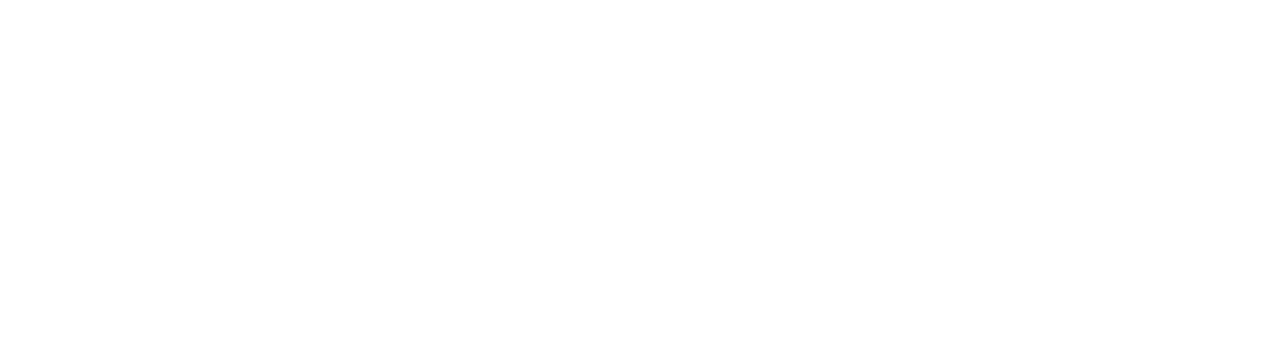
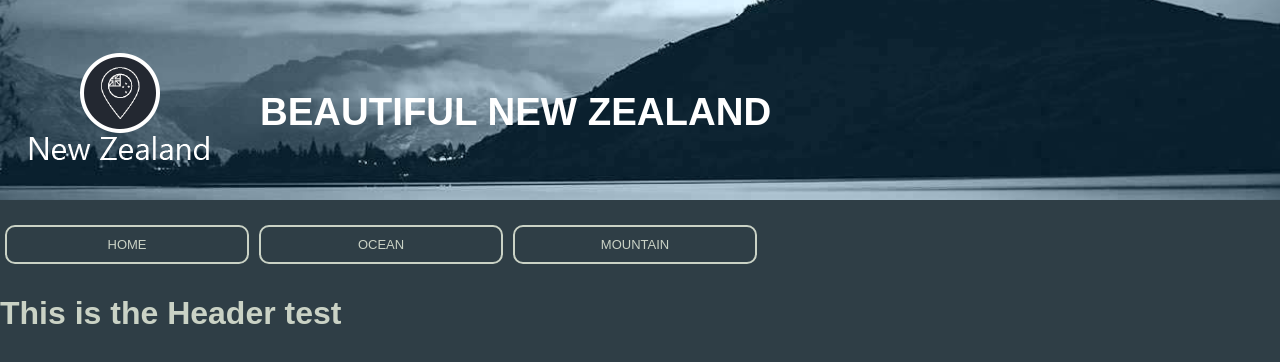
Before and after one commit to hekitsoftware/DTO2013_Assignment, a plain HTML site: page DTO2013/bush.html in a window 1280 px wide. Drawn offline with Linux system fonts and the light colour scheme.

Commit message:
Finished Landing Page (I think)

```diff
--- a/DTO2013/bush.html
+++ b/DTO2013/bush.html
@@ -1,11 +1,34 @@
 <!DOCTYPE html>
 <html lang="en">
 <head>
+     <link rel="stylesheet" href="style.css">
     <meta charset="UTF-8">
     <meta name="viewport" content="width=device-width, initial-scale=1.0">
-    <title>Bush</title>
+    <title>NZ FLORA</title>
 </head>
 <body>
+    <div class="header">
+        <div class="header-content">
+            <img src="images/logo.png" alt="Logo" class="logo">
+            <h1>BEAUTIFUL NEW ZEALAND</h1>
+        </div>
+    </div>
+
+    <div class="nav-container">
+    <a class="navbar-button" href="index.html">
+        <span class="nav-b-text">HOME</span>
+    </a>
+    <a class="navbar-button" href="ocean.html">
+        <span class="nav-b-text">OCEAN</span>
+    </a>
+    <a class="navbar-button" href="mountain.html">
+        <span class="nav-b-text">MOUNTAIN</span>
+    </a>
+</div>
+
+<div class="page-body">
+    <h1>This is the Header test</h1>
+</div>
 
 </body>
 </html>
--- a/DTO2013/style.css
+++ b/DTO2013/style.css
@@ -1,3 +1,8 @@
+:root{
+    --light-colour: #CAD2C5;
+    --dark-colour: #2F3E46;
+}
+
 .header {
     display: flex;
     align-items: flex-end;
@@ -26,7 +31,7 @@
 }
 
 .f-section { background-image: url(images/bush-1.jpeg); }
-.o-section { background-image: url(images/ocean_1.jpg); }
+.o-section { background-image: url(images/ocean_blue.jpg); }
 .m-section { background-image: url(images/mountain_1.jpg); }
 
 .header-content {
@@ -52,8 +57,21 @@ body {
     margin: 0;
     font-family: Arial, sans-serif;
     text-align: center;
-    color:#CAD2C5;
-    background-color: #2F3E46;
+    color: var(--light-colour);
+    background-color: var(--dark-colour);
+    width: 100%;
+}
+
+.page-body {
+    display: flex;
+    flex-direction: column;
+    align-items: flex-start;
+    justify-content: flex-start;
+    margin: 0;
+    font-family: Arial, sans-serif;
+    text-align: left;
+    color: var(--light-colour);
+    background-color: var(--dark-colour);
     width: 100%;
 }
 
@@ -68,20 +86,22 @@ body {
 /* --- BUTTON STUFF --- */
 
 .nav-button{
-    color: #CAD2C5;
+    color: var(--light-colour);
     background-color: transparent;
     border-radius: 16px;
-    border: 2px solid #CAD2C5;
-    padding: 15px 40px;
+    border: 2px solid var(--light-colour);
+    padding: 15px 20%;
     text-decoration: none;
     text-align: center;
+    text-decoration: none;
 }
 
 .nav-button .b-text{
     display: block;
     font-weight: normal;
-    font-size: medium;
+    font-size: large;
     padding-bottom: 5%;
+    text-decoration: none;
 }
 
 .nav-button .b-subtitle{
@@ -89,12 +109,40 @@ body {
     font-weight: 300;
     font-style: italic;
     font-size: small;
+    text-decoration: none;
+}
+
+.navbar-button{
+    display: flex;
+    align-items: center;
+    justify-content: center;
+    color: var(--light-colour);
+    background-color: transparent;
+    border-radius: 10px;
+    border: 2px solid var(--light-colour);
+    padding: 10px 20px;
+    text-decoration: none;
+    flex: 1;
+    margin: 0 5px;
+    max-width: 200px;
+}
+
+.navbar-button .nav-b-text{
+    display: block;
+    font-weight: normal;
+    font-size: small;
 }
 
 .nav-button:hover{
     transition: .3s ease all;
-    color: #2F3E46;
-    background-color: #CAD2C5;
+    color: var(--dark-colour);
+    background-color: var(--light-colour);
+}
+
+.navbar-button:hover{
+    transition: .3s ease all;
+    color: var(--dark-colour);
+    background-color: var(--light-colour);
 }
 
 @media (max-width: 600px) {
@@ -103,3 +151,13 @@ body {
         padding: 12px 0;
     }
 }
+
+.nav-container {
+    display: flex;
+    justify-content: flex-start;
+    align-items: center;
+    margin-top: 15px;
+    width: 100%;
+    background-color: var(--dark-colour);
+    padding: 10px 0;
+}
```
Also changed, not shown: DTO2013/index.html (+3 -3 lines), DTO2013/mountain.html (+19 -1 lines), DTO2013/ocean.html (+19 -1 lines), DTO2013/images/ocean_blue.jpg (added).
